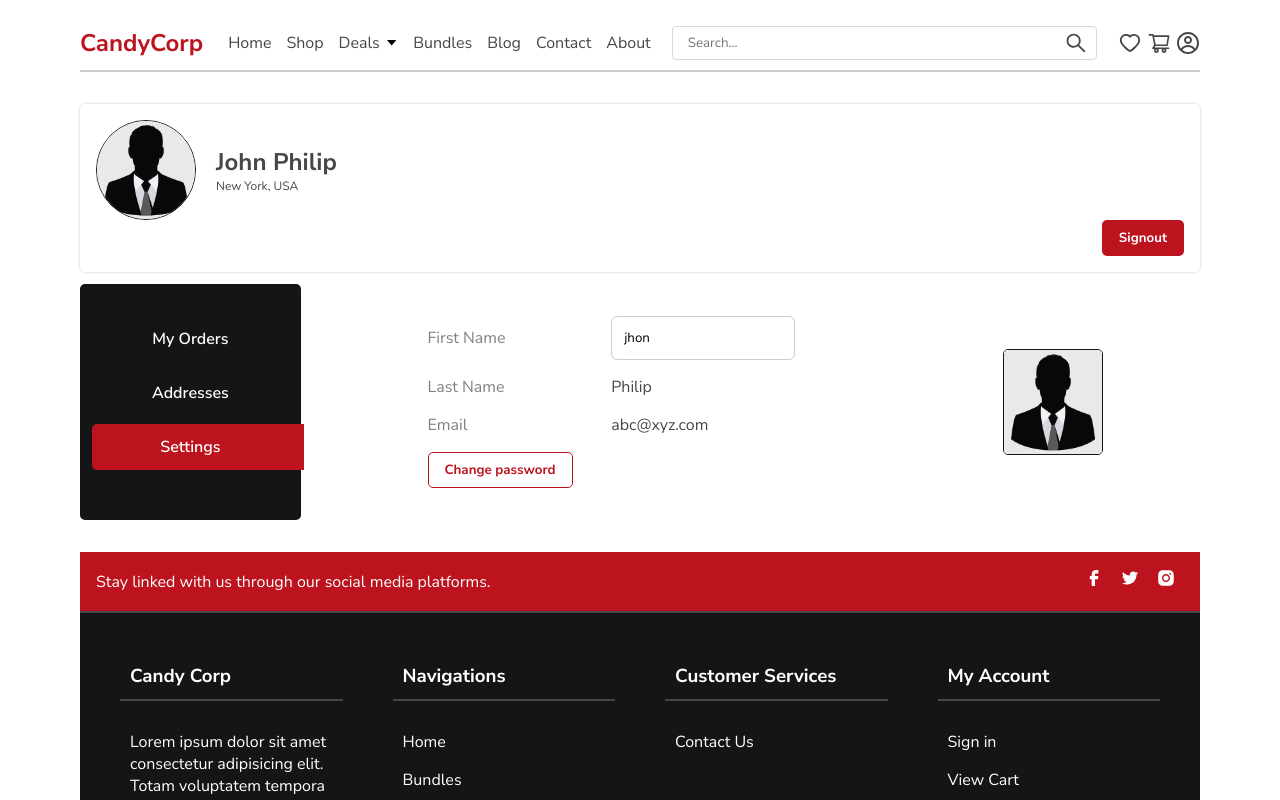
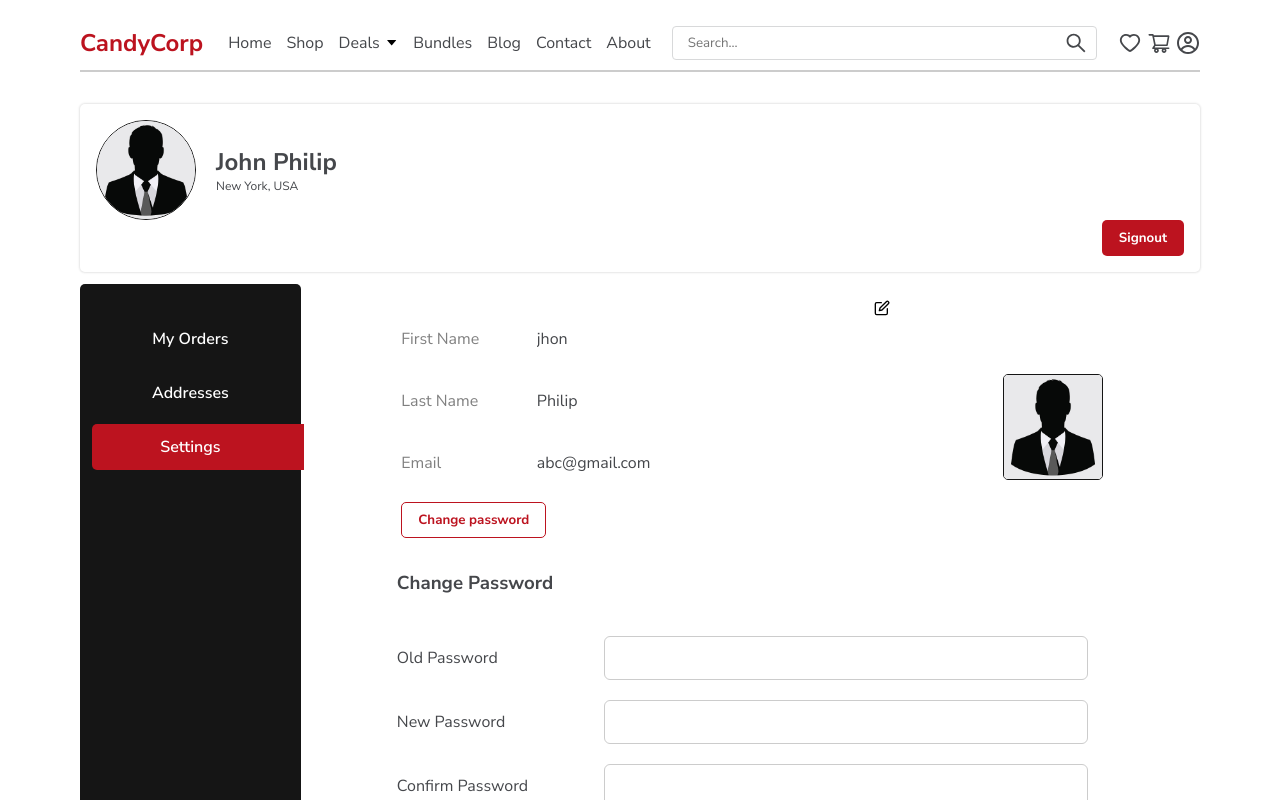
Before and after one commit to abdurrehman0206/CandyCorp-MERN, a React (Create React App) app in the folder frontend/: page /account/setting in a window 1280 px wide. Both pictures are taken after a click on the button "Change password". Shown: the top 800 px of the page. Built offline with nearby package versions, Linux system fonts and the light colour scheme.

Commit message:
user settings

```diff
--- a/frontend/src/components/Orders/Orders.jsx
+++ b/frontend/src/components/Orders/Orders.jsx
@@ -33,11 +33,11 @@ function Orders() {
           <div key={order.id} className="Order-content">
             <h3>Order # {order.id}</h3>
             <div className="order-status">
-              <div className={`order-status-dot ${order.status}`}></div>
+              <span className={`order-status-pil ${order.status}`}>
+                {order.status}
+              </span>
 
-              <p>
-                {order.status}, {order.date}
-              </p>
+              <p>{order.date}</p>
             </div>
             <div className="view-order">
               <button className="view-order-btn">View Order</button>
--- a/frontend/src/components/UserSetting/UserSetting.jsx
+++ b/frontend/src/components/UserSetting/UserSetting.jsx
@@ -1,26 +1,22 @@
 import React, { useState } from "react";
 import profile from "../../assets/profile.jpg";
 import { TfiUpload } from "react-icons/tfi";
+import { FiEdit } from "react-icons/fi";
+import { MdOutlineCancel } from "react-icons/md";
+
 import Input from "../Common/Input";
 function UserSetting() {
   const [userDetails, setUserDetails] = useState({
-    firstName: {
-      value: "jhon",
-      edit: true,
-    },
-    lastName: {
-      value: "",
-      edit: false,
-    },
-    email: {
-      value: "",
-      edit: false,
-    },
+    firstName: "jhon",
+    lastName: "Philip",
+    email: "abc@gmail.com",
   });
+  const [edit, setEdit] = useState(false);
+  const [changePassword, setChangePassword] = useState(false);
   const changeHandle = (e) => {
     setUserDetails({
       ...userDetails,
-      [e.target.name]: { ...e.target.name, value: e.target.value },
+      [e.target.name]: e.target.value,
     });
   };
   return (
@@ -32,27 +28,63 @@ function UserSetting() {
             <li>
               <span>First Name</span>
               <Input
-                className="user-detail"
+                className={!edit ? "user-detail-inp" : ""}
                 type="text"
-                value={userDetails.firstName.value}
+                value={userDetails.firstName}
                 onChange={changeHandle}
                 name="firstName"
-                readOnly={!userDetails.firstName.edit}
+                readOnly={!edit}
               />
             </li>
             <li>
               <span>Last Name </span>
-              <p>Philip</p>
+              <Input
+                className={!edit ? "user-detail-inp" : ""}
+                type="text"
+                value={userDetails.lastName}
+                onChange={changeHandle}
+                name="lastName"
+                readOnly={!edit}
+              />
             </li>
             <li>
               <span>Email </span>
-              <p>abc@xyz.com</p>
+              <Input
+                className={!edit ? "user-detail-inp" : ""}
+                type="text"
+                value={userDetails.email}
+                onChange={changeHandle}
+                name="email"
+                readOnly={!edit}
+              />
             </li>
-            <li>
-              <button className="btn-box-outline change-password-btn">
+            {edit && (
+              <li>
+                <button
+                  className="btn-box-primary"
+                  onClick={() => setEdit(false)}
+                >
+                  Save
+                </button>
+              </li>
+            )}
+            <li className="change-upload-btn-container">
+              <button
+                className="btn-box-outline change-password-btn"
+                onClick={() => setChangePassword(!changePassword)}
+              >
                 Change password
               </button>
+              <button className="btn-box-primary upload-img-btn">
+                Upload Image
+              </button>
             </li>
+            <button
+              className="user-detail-edit-btn"
+              onClick={() => setEdit(!edit)}
+            >
+              {edit ? <MdOutlineCancel /> : <FiEdit />}
+            </button>
           </ul>
         </div>
         <div className="user-setting-profile-pic-section">
@@ -67,9 +99,40 @@ function UserSetting() {
               <TfiUpload />
             </button>
           </div>
-
-          {/* <button className="btn-box-outline">Upload New</button> */}
         </div>
+        {/* password Change Form */}
+        {changePassword && (
+          <form
+            onSubmit={(e) => {
+              e.preventDefault();
+            }}
+            className="pass-change-form-wrapper"
+          >
+            <div className="pass-change-form">
+              <h3>Change Password</h3>
+              <div className="pass-change-form-inputs">
+                <Input
+                  label="Old Password"
+                  type="password"
+                  name="oldPassword"
+                />
+                <Input
+                  label="New Password"
+                  type="password"
+                  name="newPassword"
+                />
+                <Input
+                  label="Confirm Password"
+                  type="password"
+                  name="confirmPassword"
+                />
+              </div>
+            </div>
+            <div>
+              <button className="btn-box-primary">Submit</button>
+            </div>
+          </form>
+        )}
       </section>
     </div>
   );
--- a/frontend/src/components/UserSetting/_userSetting.scss
+++ b/frontend/src/components/UserSetting/_userSetting.scss
@@ -1,7 +1,6 @@
 .user-setting-wrapper {
   width: 100%;
   height: 100%;
-  //   border: 1px solid red;
 
   .user-setting {
     display: grid;
@@ -9,29 +8,67 @@
     justify-content: center;
     align-content: center;
     height: 100%;
+
+    @include device(mobile) {
+      grid-template-columns: 1fr;
+      .user-setting-details {
+        .user-details-container {
+          padding: $xxxl 0 $lg 0;
+          li {
+            width: 100%;
+          }
+        }
+      }
+      .user-setting-profile-pic-section {
+        display: none;
+      }
+    }
+
+    @include device(tablet) {
+      .user-details-container {
+        li {
+          width: 100%;
+        }
+      }
+    }
   }
 }
 
 .user-setting-details {
   padding: $lg;
   .user-details-container {
+    position: relative;
     width: 100%;
     padding: $lg;
     @include flex_layout(column, center, center);
     gap: $lg;
+
     li {
       @include flex_layout(row, start, center);
+      width: 80%;
+      .user-detail-inp {
+        outline: none;
+        border: none;
+        color: $text-color-dark;
+        font-size: $lg;
+        &:focus {
+          background: none;
+        }
+      }
 
-      width: 70%;
-      span,
-      p {
+      span {
         white-space: nowrap;
         text-align: left;
-        width: 100%;
-      }
-      span {
+        margin-right: 5px;
+        width: 40%;
         color: gray;
       }
+    }
+    .user-detail-edit-btn {
+      position: absolute;
+      right: 0;
+      top: 0;
+      font-size: $lg;
     }
   }
 }
@@ -62,6 +99,49 @@
     }
   }
 }
-.change-password-btn {
-  white-space: nowrap;
+
+// change and upload buttons css
+.change-upload-btn-container {
+  .change-password-btn {
+    margin-right: auto;
+    white-space: nowrap;
+  }
+
+  .upload-img-btn {
+    display: none;
+    justify-content: end;
+    white-space: nowrap;
+    @include device(mobile) {
+      display: block;
+    }
+  }
 }
+
+// Password Change Form Css
+
+.pass-change-form-wrapper {
+  grid-area: 2 / 1 / 3 / 3;
+  padding: 0px $xl;
+  width: 100%;
+  margin: 0px auto;
+  .pass-change-form-inputs {
+    padding: $xl 0px;
+  }
+  @include device(desktop) {
+    padding: 0px 5rem;
+    .pass-change-form-inputs {
+      padding-right: $xxxl;
+    }
+    .input-container {
+      @include flex_layout(row, space-between, center);
+      margin-top:$xl ;
+      .input-label {
+        width: auto;
+        white-space: nowrap;
+      }
+      .input-field {
+        width: 70%;
+      }
+    }
+  }
+}
--- a/frontend/src/index.css
+++ b/frontend/src/index.css
@@ -981,28 +981,37 @@ body {
   gap: 15px;
 }
 .order-status p {
-  width: 100%;
-}
-.order-status .order-status-dot {
-  width: 10px;
-  height: 10px;
-  border-radius: 50%; /* Makes it a circle */
+  text-align: center;
+  width: 100%;
+}
+.order-status .order-status-pil {
+  text-align: center;
+  color: #45474b;
+  font-size: 12px;
+  white-space: nowrap;
+  width: 100px;
+  border-radius: 25px;
+  padding: 1px;
 }
 
 .shipped {
-  background-color: yellow; /* Green color for online status */
+  border: 2px solid yellow;
+  background-color: #ffff99;
 }
 
 .in-progress {
-  background-color: gray;
+  border: 2px solid gray;
+  background-color: #cdcdcd;
 }
 
 .cancelled {
-  background-color: #e74c3c;
+  border: 2px solid #e74c3c;
+  background-color: #f8c9c4;
 }
 
 .delivered {
-  background-color: #2ecc71;
+  border: 2px solid #2ecc71;
+  background-color: #a8ebc4;
 }
 
 .Orders-wrapper {
@@ -1060,28 +1069,37 @@ body {
   gap: 15px;
 }
 .order-status p {
-  width: 100%;
-}
-.order-status .order-status-dot {
-  width: 10px;
-  height: 10px;
-  border-radius: 50%; /* Makes it a circle */
+  text-align: center;
+  width: 100%;
+}
+.order-status .order-status-pil {
+  text-align: center;
+  color: #45474b;
+  font-size: 12px;
+  white-space: nowrap;
+  width: 100px;
+  border-radius: 25px;
+  padding: 1px;
 }
 
 .shipped {
-  background-color: yellow; /* Green color for online status */
+  border: 2px solid yellow;
+  background-color: #ffff99;
 }
 
 .in-progress {
-  background-color: gray;
+  border: 2px solid gray;
+  background-color: #cdcdcd;
 }
 
 .cancelled {
-  background-color: #e74c3c;
+  border: 2px solid #e74c3c;
+  background-color: #f8c9c4;
 }
 
 .delivered {
-  background-color: #2ecc71;
+  border: 2px solid #2ecc71;
+  background-color: #a8ebc4;
 }
 
 .addresses-wrapper {
@@ -1202,11 +1220,31 @@ body {
   align-content: center;
   height: 100%;
 }
+@media (max-width: 767px) {
+  .user-setting-wrapper .user-setting {
+    grid-template-columns: 1fr;
+  }
+  .user-setting-wrapper .user-setting .user-setting-details .user-details-container {
+    padding: 2rem 0 1rem 0;
+  }
+  .user-setting-wrapper .user-setting .user-setting-details .user-details-container li {
+    width: 100%;
+  }
+  .user-setting-wrapper .user-setting .user-setting-profile-pic-section {
+    display: none;
+  }
+}
+@media (min-width: 768px) and (max-width: 1023px) {
+  .user-setting-wrapper .user-setting .user-details-container li {
+    width: 100%;
+  }
+}
 
 .user-setting-details {
   padding: 1rem;
 }
 .user-setting-details .user-details-container {
+  position: relative;
   width: 100%;
   padding: 1rem;
   display: flex;
@@ -1220,16 +1258,29 @@ body {
   flex-direction: row;
   justify-content: start;
   align-items: center;
-  width: 70%;
-}
-.user-setting-details .user-details-container li span,
-.user-setting-details .user-details-container li p {
+  width: 80%;
+}
+.user-setting-details .user-details-container li .user-detail-inp {
+  outline: none;
+  border: none;
+  color: #45474b;
+  font-size: 1rem;
+}
+.user-setting-details .user-details-container li .user-detail-inp:focus {
+  background: none;
+}
+.user-setting-details .user-details-container li span {
   white-space: nowrap;
   text-align: left;
-  width: 100%;
-}
-.user-setting-details .user-details-container li span {
+  margin-right: 5px;
+  width: 40%;
   color: gray;
+}
+.user-setting-details .user-details-container .user-detail-edit-btn {
+  position: absolute;
+  right: 0;
+  top: 0;
+  font-size: 1rem;
 }
 
 .user-setting-profile-pic-section {
@@ -1262,8 +1313,51 @@ body {
   display: block;
 }
 
-.change-password-btn {
+.change-upload-btn-container .change-password-btn {
+  margin-right: auto;
   white-space: nowrap;
+}
+.change-upload-btn-container .upload-img-btn {
+  display: none;
+  justify-content: end;
+  white-space: nowrap;
+}
+@media (max-width: 767px) {
+  .change-upload-btn-container .upload-img-btn {
+    display: block;
+  }
+}
+
+.pass-change-form-wrapper {
+  grid-area: 2/1/3/3;
+  padding: 0px 1.25rem;
+  width: 100%;
+  margin: 0px auto;
+}
+.pass-change-form-wrapper .pass-change-form-inputs {
+  padding: 1.25rem 0px;
+}
+@media (min-width: 1024px) {
+  .pass-change-form-wrapper {
+    padding: 0px 5rem;
+  }
+  .pass-change-form-wrapper .pass-change-form-inputs {
+    padding-right: 2rem;
+  }
+  .pass-change-form-wrapper .input-container {
+    display: flex;
+    flex-direction: row;
+    justify-content: space-between;
+    align-items: center;
+    margin-top: 1.25rem;
+  }
+  .pass-change-form-wrapper .input-container .input-label {
+    width: auto;
+    white-space: nowrap;
+  }
+  .pass-change-form-wrapper .input-container .input-field {
+    width: 70%;
+  }
 }
 
 .about-us-wrapper .about-us .about-us-hero {
```
Also changed, not shown: frontend/src/components/Orders/_Orders.scss (+21 -8 lines), 1 other file (tests, documents, lock files or other folders).
